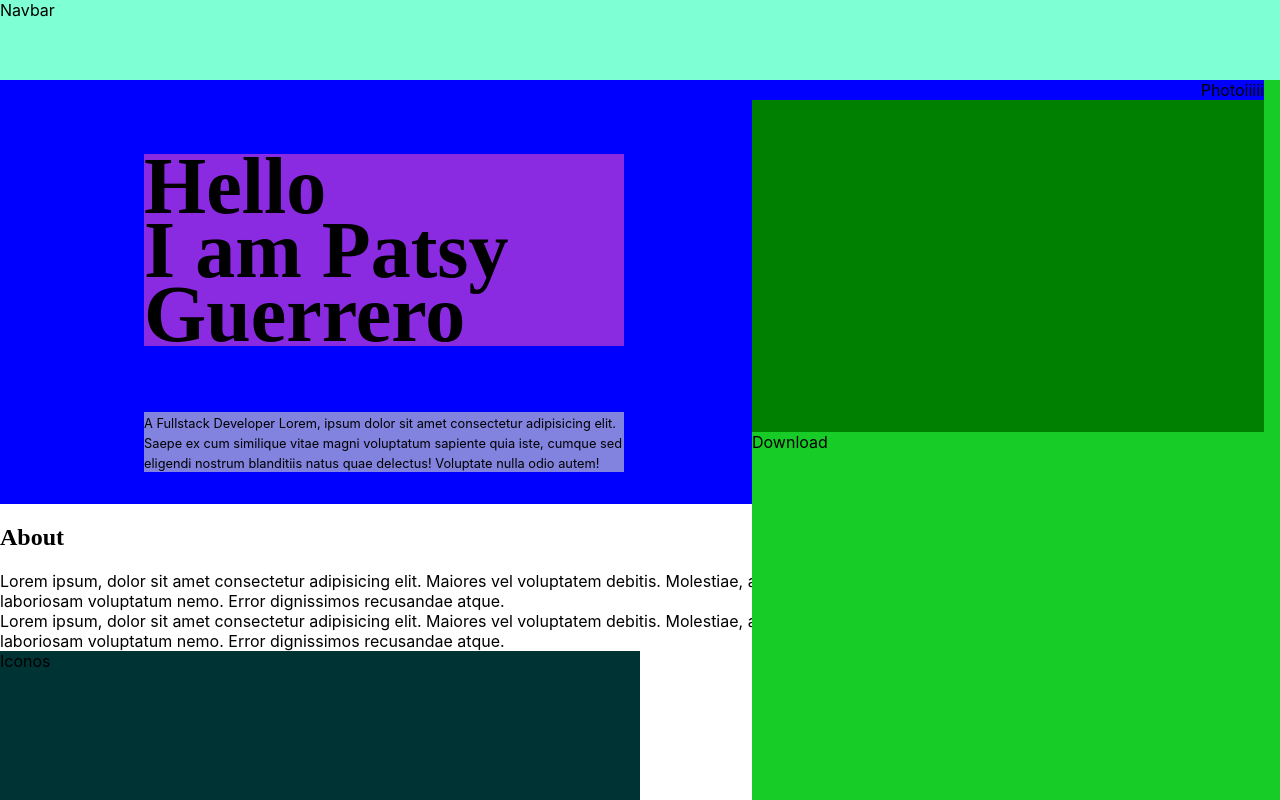
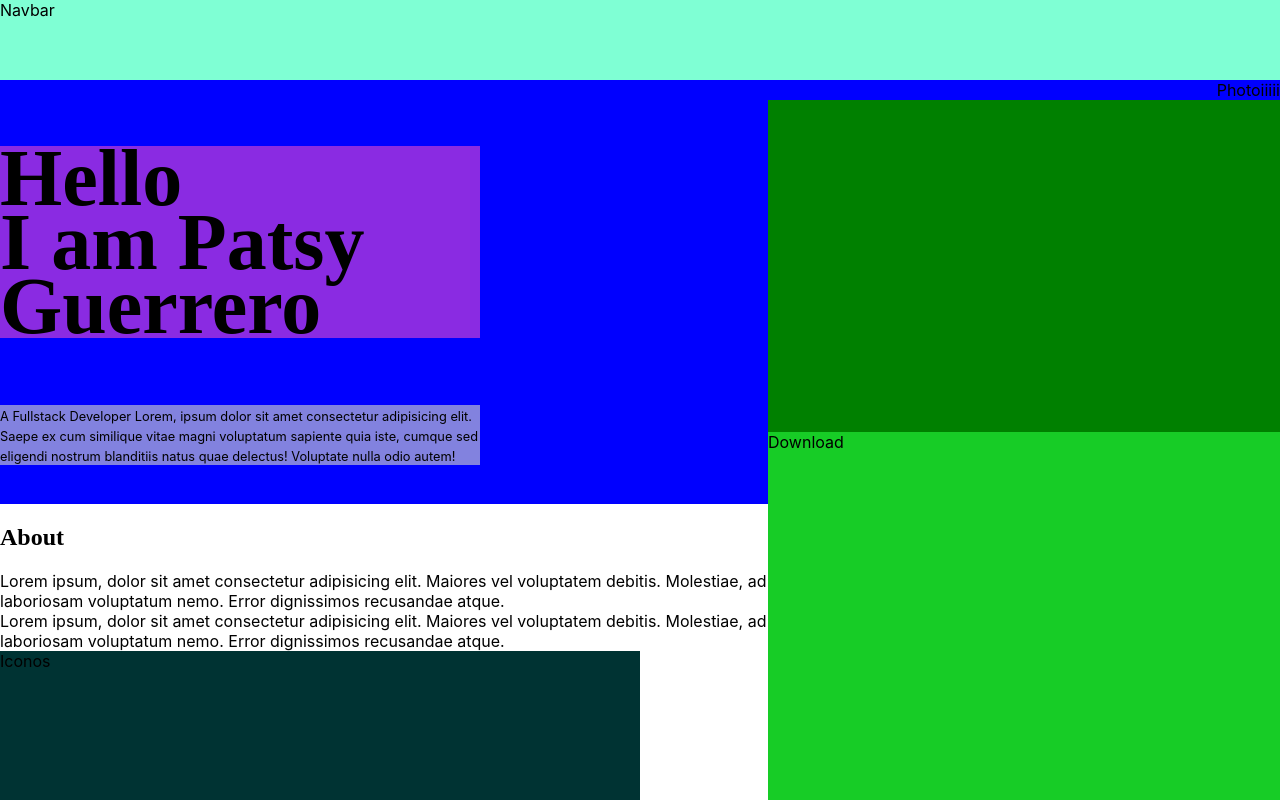
Before and after one commit to PatsyGuerrero/Portfolio, a React (Create React App) app in the folder portfolio/: page / in a window 1280 px wide. Shown: the top 800 px of the page. Built offline with nearby package versions, Linux system fonts and the light colour scheme.

Commit message:
ultimos cambios

```diff
--- a/portfolio/src/components/Home.module.scss
+++ b/portfolio/src/components/Home.module.scss
@@ -42,8 +42,8 @@
         height: 25rem ;
         // position: absolute;
         display: flex;
-        justify-content: center;
-        align-items: center;
+        // justify-content: center;
+        // align-items: center;
         // top: 10px;
         // margin-top: $height-navbar;
         // padding-right: 3rem;
--- a/portfolio/src/components/Photo.module.scss
+++ b/portfolio/src/components/Photo.module.scss
@@ -54,7 +54,7 @@ $height-download : 3rem;
         width: 40vw;
         height: 100vh;
         // margin-top: 30vh;
-        margin-left: 100vw;
+        margin-left: 60vw;
         position: fixed;
         top:0;
         margin-top: $height-navbar;
```
